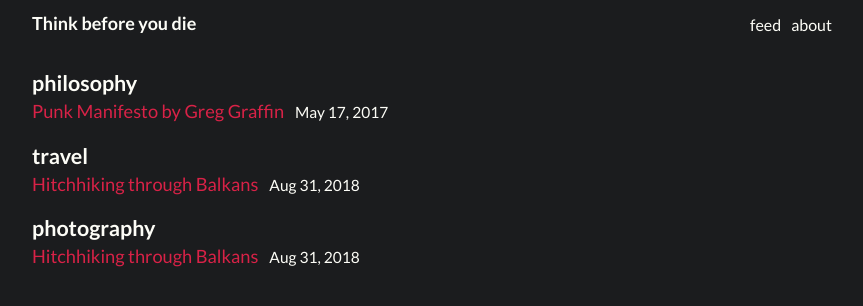
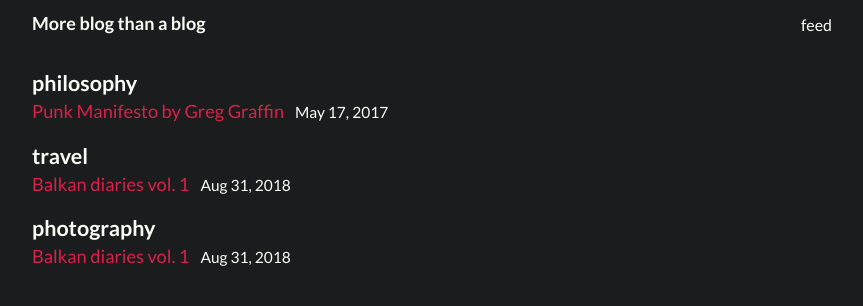
Before and after one commit to szacho/szacho.me, a Jekyll site: the page built from _pages/categories.html, in a window 1280 px wide. Shown: the top 306 px of the page, without its empty margins (208-1071 px from the left). Built offline with Jekyll 4.4.1, drawn with Linux system fonts in a browser that asks for light colours.

```diff
--- a/_config.yml
+++ b/_config.yml
@@ -13,7 +13,7 @@
 # you will see them accessed via {{ site.title }}, {{ site.email }}, and so on.
 # You can create any custom variable you would like, and they will be accessible
 # in the templates via {{ site.myvariable }}.
-title: Think before you die
+title: More blog than a blog
 description: >
   This blog concerns everything I want to write about.
 baseurl: ""
--- a/_includes/header.html
+++ b/_includes/header.html
@@ -12,9 +12,6 @@
         <li class="nav--item">
           <a class="nav--link" href="/feed.xml" rel="bookmark">feed</a>
         </li>
-        <li class="nav--item">
-          <a class="nav--link" href="/about/" rel="bookmark">about</a>
-        </li>
     </ul>
   </nav>
 </header>
--- a/_includes/responsive-image.html
+++ b/_includes/responsive-image.html
@@ -6,7 +6,7 @@
 
 {% assign smallest = resized | sort: 'width' | first %}
 <figure>
-  <img width="100%" src="/{{ smallest.path }}" alt="{{ alt }}" data-srcset="{{ srcset | strip_newlines }}" class="blur-up lazyautosizes lazyload">
+  <img width="100%" src="/{{ smallest.path }}" alt="{{ alt }}" data-srcset="{{ srcset | strip_newlines }}" class="blur-up lazyautosizes lazyload {{class}}">
   {% if caption %}
   <figcaption>{{ caption }}</figcaption>
   {% endif %}
--- a/_sass/_modules.sass
+++ b/_sass/_modules.sass
@@ -2,7 +2,6 @@
 @import modules/blog
 @import modules/article
 @import modules/categories
-@import modules/about
 
 .m-header
   font-size: 2.2rem
--- a/_sass/_resimage.sass
+++ b/_sass/_resimage.sass
@@ -14,3 +14,7 @@
 
 .fade-in.lazyloaded
   opacity: 1
+
+.portrait
+  width: 40% !important
+  margin: 0 auto
--- a/_sass/modules/_about.sass
+++ /dev/null
@@ -1,22 +0,0 @@
-.about
-  &--intro
-    display: flex
-    align-items: center
-    padding-left: 0.5em
-    border-left: 3.5px solid $c-highlight-2
-    margin-bottom: 20px
-    span:not(:last-child)
-      margin-bottom: .4em
-      display: block
-  &--header
-    font-size: 2.1rem
-    font-weight: 700
-    color: lighten($c-article-font, 7%)
-  &--projects
-    margin-bottom: 20px
-    ol
-      list-style-type: decimal
-      padding-left: 30px
-      ul
-        list-style-type: disc
-        padding-left: 30px
```
Also changed, not shown: _pages/about.html (deleted, +0 -55 lines), _posts/2018-08-31-balkan-diaries-1.md (added, +52 -0 lines), _posts/2018-08-31-hitchhiking-through-balkans.md (deleted, +0 -61 lines), 1 other file.
